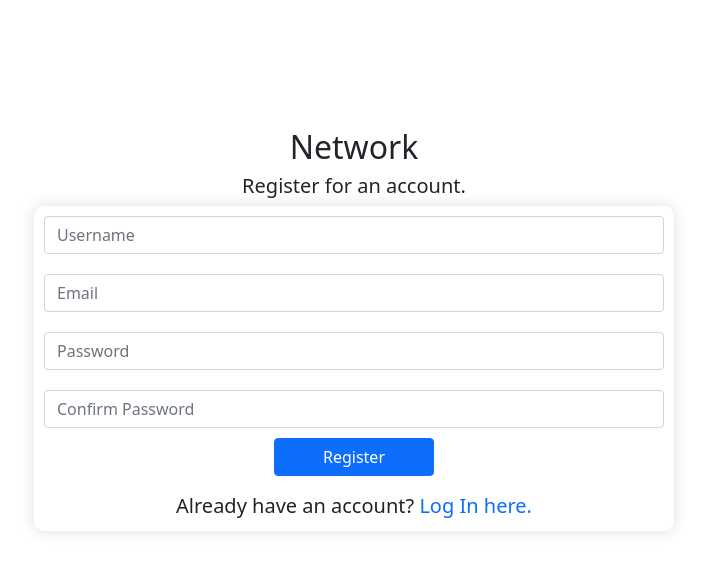
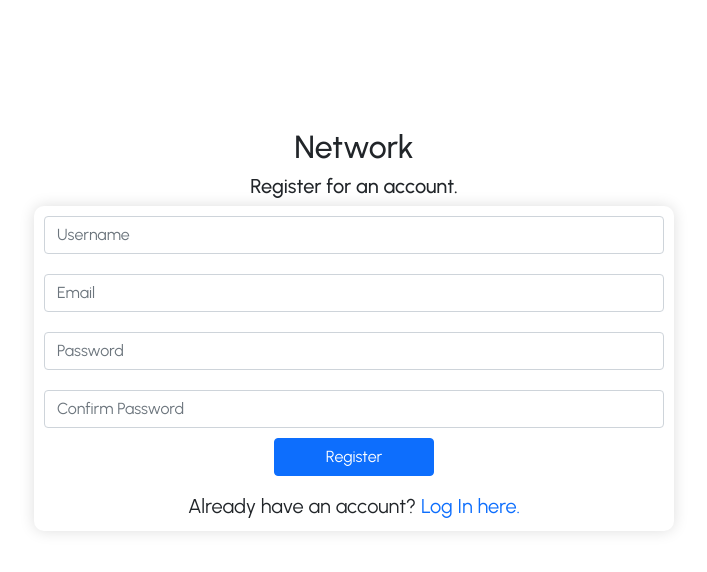
Before and after one commit to farhanazmiCS/Network, a Django app: page /register in a window 1280 px wide. Shown: the top 572 px of the page, without its empty margins (286-993 px from the left). Run offline with Django 3.2, Linux system fonts and the light colour scheme; some libraries are stand-ins or nearby versions.

Commit message:
New fonts

```diff
--- a/network/static/network/styles.css
+++ b/network/static/network/styles.css
@@ -1,3 +1,7 @@
+body {
+    font-family: 'Urbanist', sans-serif;
+}
+
 #make-new-post, #postsAll {
     margin: 0 auto;
     margin-top: 20px;
--- a/network/templates/network/layout.html
+++ b/network/templates/network/layout.html
@@ -10,7 +10,7 @@
         <!-- Google Fonts -->
         <link rel="preconnect" href="https://fonts.googleapis.com">
         <link rel="preconnect" href="https://fonts.gstatic.com" crossorigin>
-        <link href="https://fonts.googleapis.com/css2?family=Jura:wght@300;400;500;600;700&family=Permanent+Marker&display=swap" rel="stylesheet">
+        <link href="https://fonts.googleapis.com/css2?family=Urbanist:ital,wght@0,100;0,200;0,300;0,400;0,500;0,600;0,700;0,800;0,900;1,100;1,200;1,300;1,400;1,500;1,600;1,700;1,800;1,900&display=swap" rel="stylesheet">
         <!-- fontawesome icon -->
         <script src="https://kit.fontawesome.com/c800125977.js" crossorigin="anonymous"></script>
         {% block script %}
```
